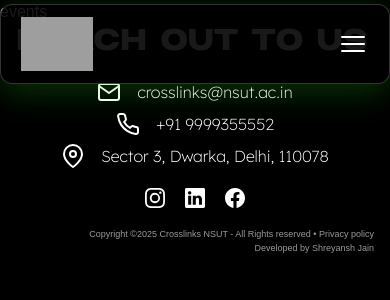
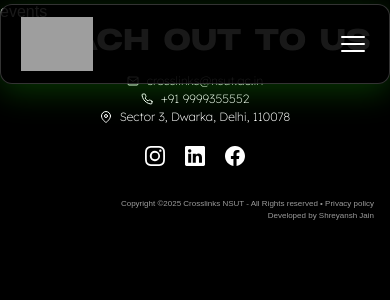
Before and after one commit to Shreyansh303/crosslinks_website, a Next.js app: page /events in a window 390 px wide. Shown: the top 300 px of the page. Built offline with nearby package versions, Linux system fonts and the light colour scheme; grey boxes are pictures that could not be loaded.

Commit message:
Footer better responsiveness

```diff
--- a/components/Footer.js
+++ b/components/Footer.js
@@ -62,25 +62,25 @@ export const Footer = () => {
 
     <div className='mx-auto px-4 w-full max-w-[1280px] '>
 
-        <div ref={reachOutRef} className="reachOut flex flex-col max-[480px]:gap-5 gap-8 my-5 max-[480px]:mt-0 max-[480px]:mb-10">
-            <h1  className='max-[321px]:text-2xl max-[321px]:text-center max-[480px]:text-3xl max-[480px]:tracking-normal text-4xl sm:text-5xl md:text-6xl font-greater-theory tracking-wide'>REACH OUT TO US</h1>
+        <div ref={reachOutRef} className="reachOut flex flex-col max-[480px]:gap-3 gap-10 my-5 max-[480px]:mt-0 max-[480px]:mb-5">
+            <h1  className='max-[321px]:text-2xl max-[321px]:text-center max-[480px]:text-3xl max-[480px]:text-center max-[480px]:tracking-normal text-4xl sm:text-5xl md:text-6xl font-greater-theory tracking-wide'>REACH OUT TO US</h1>
 
             <div className='contactsocialContainer flex flex-row max-[480px]:gap-5 max-[480px]:flex-col max-[480px]:items-center justify-between'>
 
-                <div className="contactInfo flex flex-col gap-2 max-[480px]:items-center font-main font-extralight text-base sm:text-lg md:text-xl ">
+                <div className="contactInfo flex flex-col gap-3 max-[480px]:gap-0 max-[480px]:items-center font-main font-extralight max-[480px]:text-[12px] text-base sm:text-lg md:text-xl ">
 
-                    <div className='flex items-center gap-4'>
-                        <img className='invert w-auto' src="/icons/email.svg" alt="" />crosslinks@nsut.ac.in
+                    <div className='flex items-center gap-4 max-[480px]:gap-2'>
+                        <img className='invert w-auto max-[480px]:w-3 ' src="/icons/email.svg" alt="" />crosslinks@nsut.ac.in
 
                         <button onClick={handleCopy} className='flex items-center max-[480px]:hidden gap-1.5 px-5 font-sans sm:text-base'>Copy<img  className='cursor-pointer invert w-4 pt-0.5' src={copyButton[copyImg]} alt="" title='Copy to Clipboard' /></button>
                     </div>
 
-                    <div className='flex items-center gap-4'>
-                        <img className='invert w-auto' src="/icons/phone.svg" alt="" />+91 9999355552
+                    <div className='flex items-center gap-4 max-[480px]:gap-2'>
+                        <img className='invert w-auto max-[480px]:w-3 ' src="/icons/phone.svg" alt="" />+91 9999355552
                     </div>
 
-                    <div className='flex items-center gap-4'>
-                        <img className='invert w-auto' src="/icons/location.svg" alt="" />Sector 3, Dwarka, Delhi, 110078
+                    <div className='flex items-center gap-4 max-[480px]:gap-2'>
+                        <img className='invert w-auto max-[480px]:w-3 ' src="/icons/location.svg" alt="" />Sector 3, Dwarka, Delhi, 110078
                     </div>
 
                 </div>
@@ -141,7 +141,7 @@ export const Footer = () => {
 
             </div>
 
-            <div className='flex justify-end text-right  max-[480px]:text-[9px] text-[10px] sm:text-xs text-[#9a9a9a]'>
+            <div className='flex justify-end text-right max-[480px]:mt-5 max-[480px]:text-[8px] text-[10px] sm:text-xs text-[#9a9a9a]'>
                 <h1 >Copyright ©2025 Crosslinks NSUT - All Rights reserved • Privacy policy
                     <br />
                     Developed by Shreyansh Jain
--- a/components/Separator.js
+++ b/components/Separator.js
@@ -2,6 +2,6 @@ import React from 'react'
 
 export const Separator = () => {
   return (
-    <div className='bg-[#1cd30c] w-full h-0.5 my-10'></div>
+    <div className='bg-[#1cd30c] w-full h-0.5 my-10 max-[480px]:my-5'></div>
   )
 }
```
